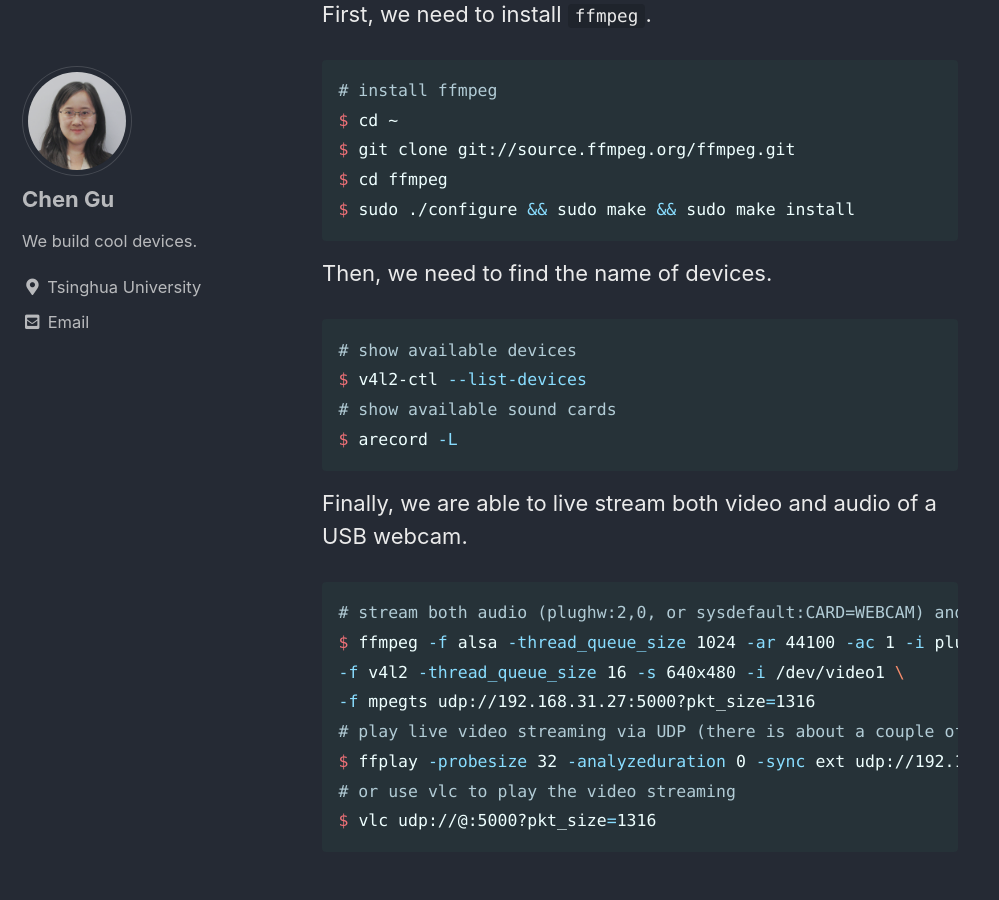
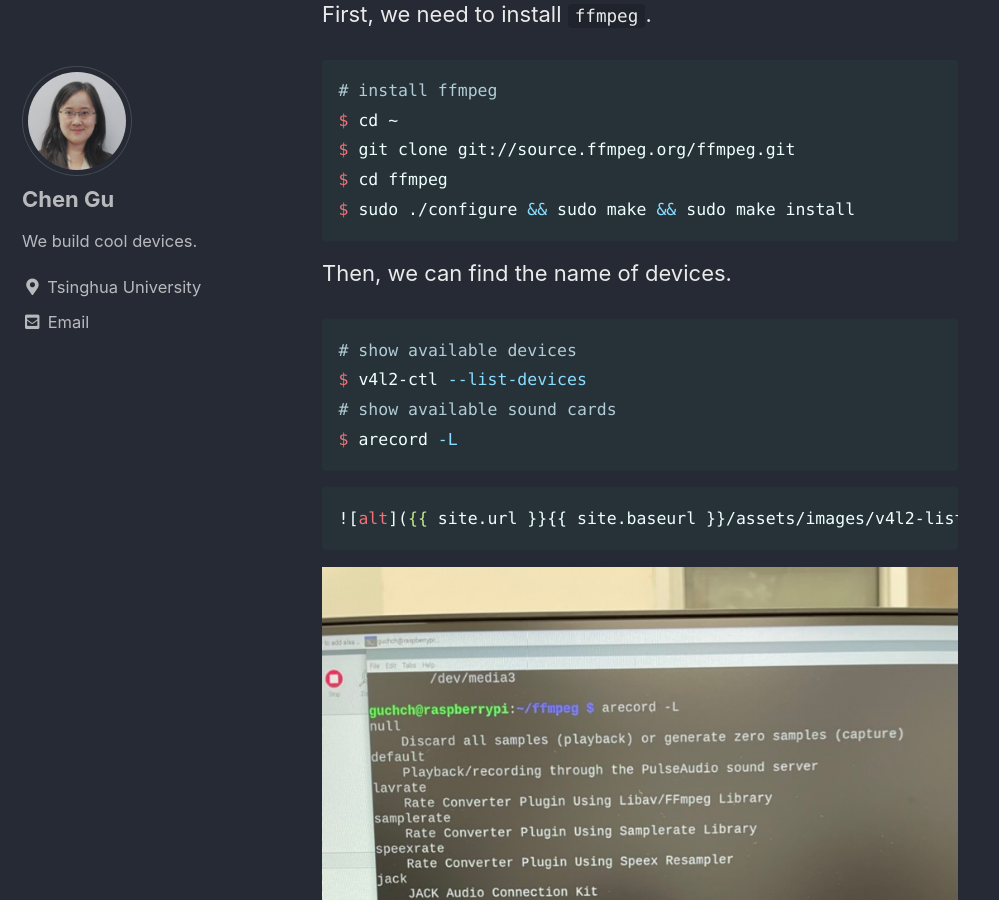
Before and after one commit to guchchcug/smart_device, a Jekyll site: the page built from _posts/2022-04-29-Live-streaming-video-and-audio-with-usb-webcam.md, in a window 1280 px wide and 900 px high, scrolled down 683 px. Shown: the whole window, without its empty margins (0-999 px from the left). Built offline with Jekyll 4.4.1, drawn with Linux system fonts in a browser that asks for light colours; cached includes are drawn as plain includes.

Commit message:
Update 2022-04-29-Live-streaming-video-and-audio-with-usb-webcam.md

````diff
--- a/_posts/2022-04-29-Live-streaming-video-and-audio-with-usb-webcam.md
+++ b/_posts/2022-04-29-Live-streaming-video-and-audio-with-usb-webcam.md
@@ -22,7 +22,7 @@
 $ cd ffmpeg
 $ sudo ./configure && sudo make && sudo make install
 ```
-Then, we need to find the name of devices.
+Then, we can find the name of devices.
 
 ```bash
 # show available devices
@@ -30,6 +30,12 @@
 # show available sound cards
 $ arecord -L
 ```
+
+```markdown
+{% raw %}![alt]({{ site.url }}{{ site.baseurl }}/assets/images/v4l2-list_devices.jpeg){% endraw %}
+```
+
+![Unsplash image 9]({{ site.url }}{{ site.baseurl }}/assets/images/arecord-L.jpeg)
 
 Finally, we are able to live stream both video and audio of a USB webcam.
 ```bash
````
